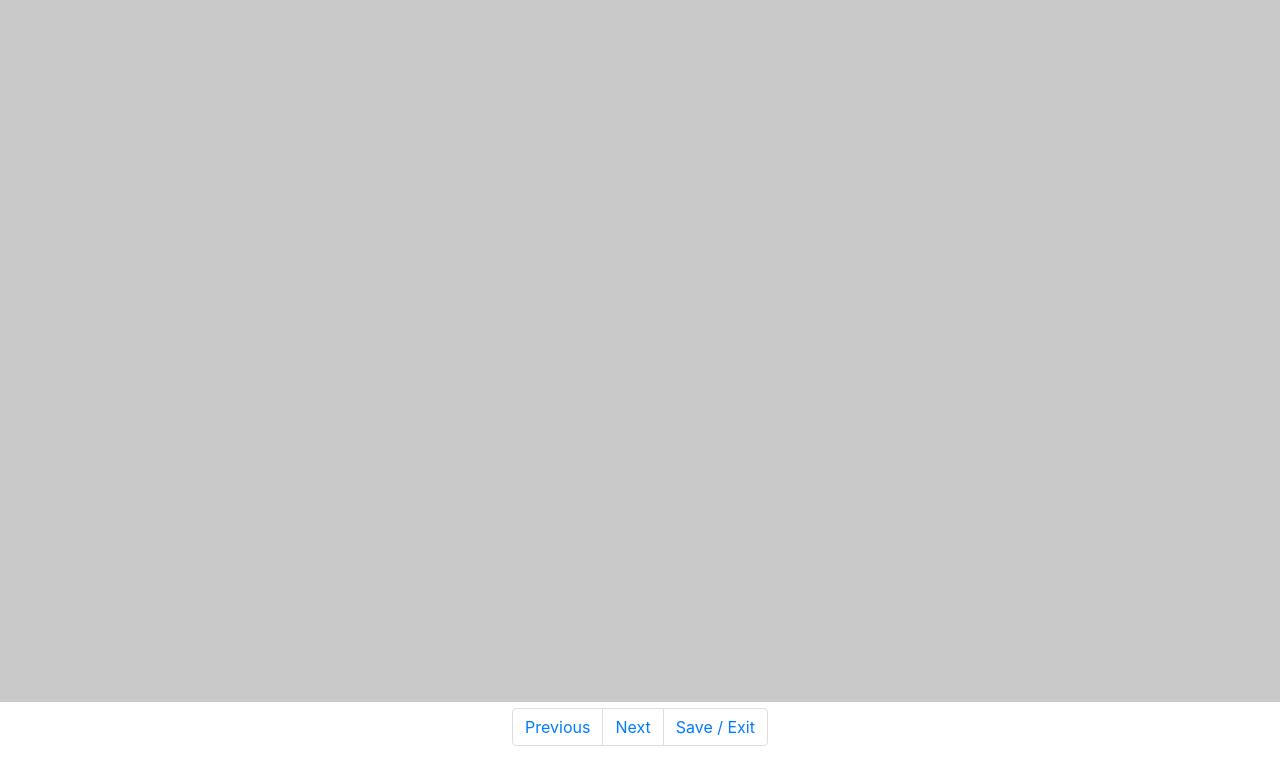
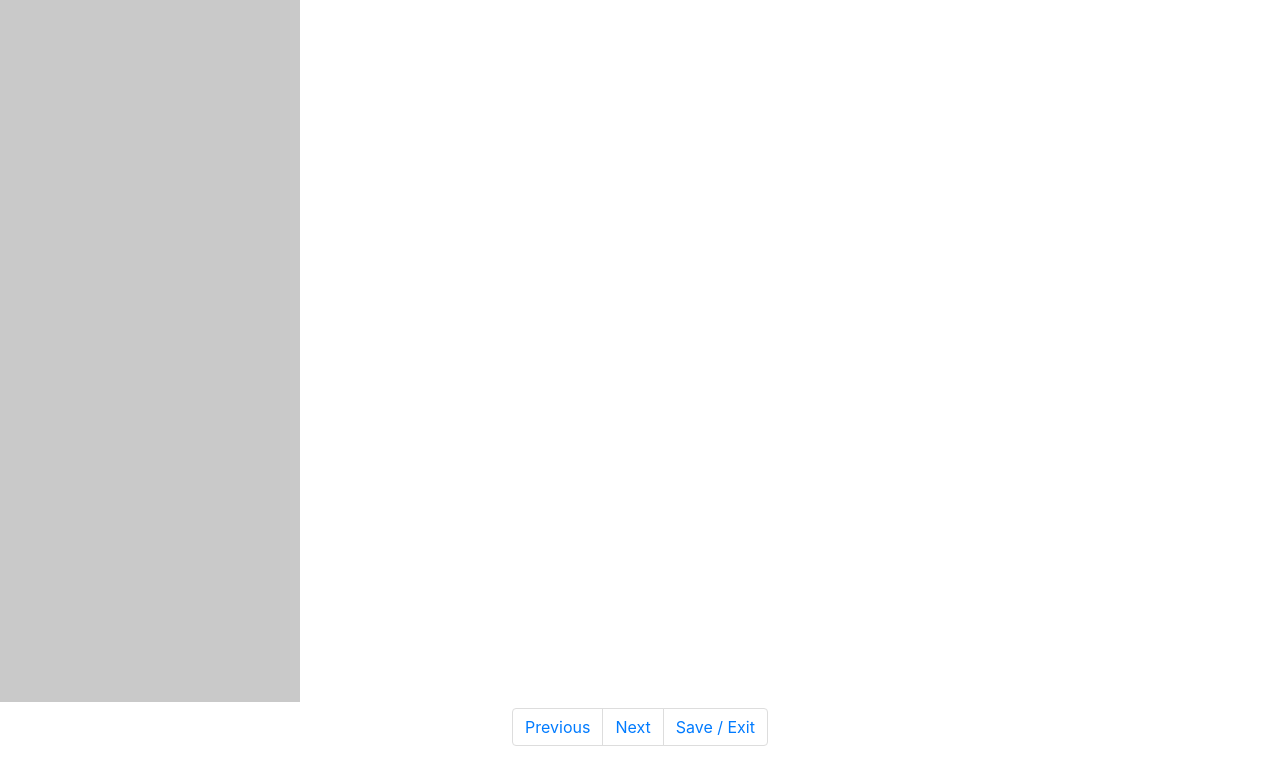
Before and after one commit to wandrews1/LRS, a plain HTML site: page TinCan_Prototypes/GolfExample_TCAPI/index.html in a window 1280 px wide. Drawn offline with nearby package versions, Linux system fonts and the light colour scheme.

Commit message:
changed width to height in index

```diff
--- a/TinCan_Prototypes/GolfExample_TCAPI/index.html
+++ b/TinCan_Prototypes/GolfExample_TCAPI/index.html
@@ -314,7 +314,7 @@
 </div> -->
 
 <!-- Dat iFrame tho -->
-<iframe width="100%" id="contentFrame" src="" frameBorder="0" style="background: #C9C9C9;"></iframe>
+<iframe height="100%" id="contentFrame" src="" frameBorder="0" style="background: #C9C9C9;"></iframe>
 
 
 
```
